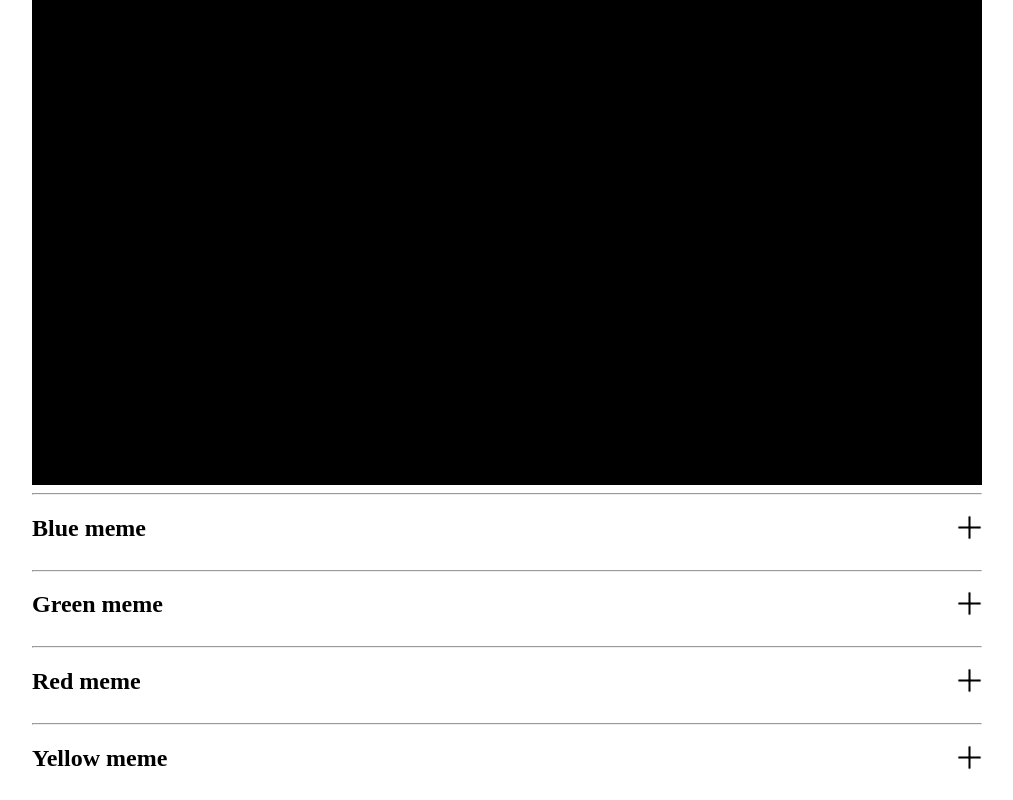
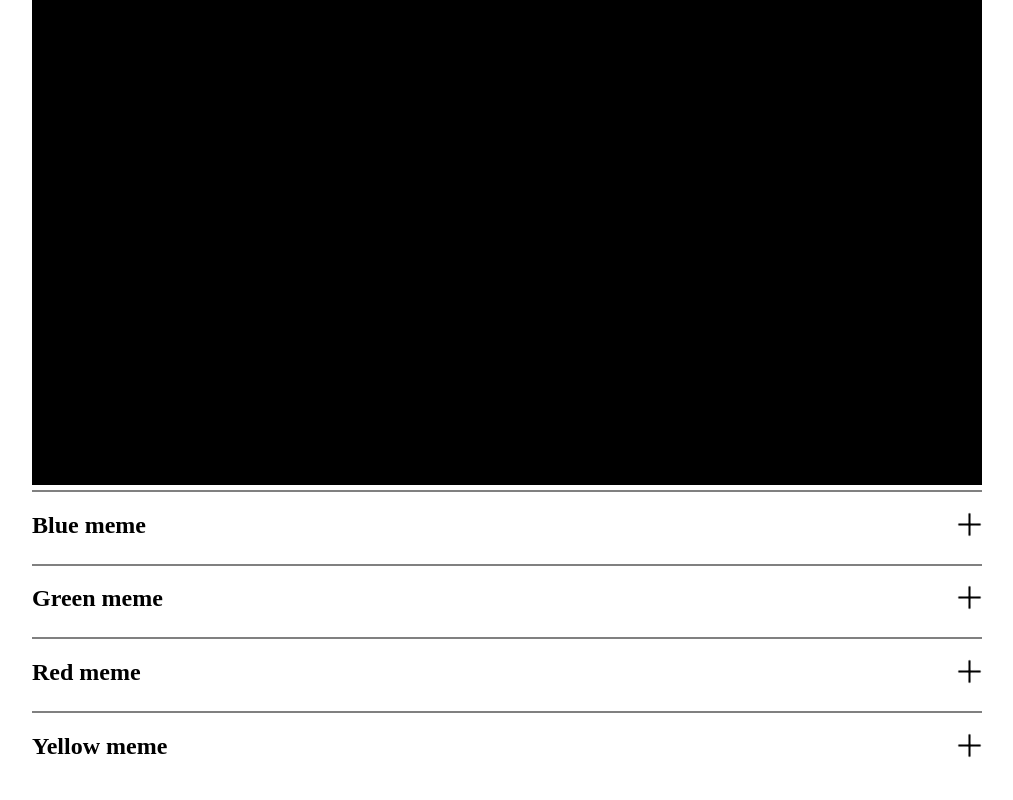
Before and after one commit to andrei-maslov/cssBayan, a plain HTML site: page cssBayan/index.html in a window 1280 px wide. Shown: the part 614-1414 px from the top of the page, without its empty margins (133-1146 px from the left). Drawn offline with Linux system fonts and the light colour scheme.

Commit message:
refactor: Remove horisontal line and add top border. (Sun, Mar 12, 2023 09:54:11 PM)

```diff
--- a/cssBayan/index.html
+++ b/cssBayan/index.html
@@ -13,7 +13,7 @@
     <div class="container">
         <h1>CSS Bayan</h1>
         <div class="accordion">
-            <hr>
+
             <input class="radio-button" type="radio" checked id="meme_1" name="common">
             <label class="meme-container" for="meme_1">
                 <div class="meme">
@@ -25,7 +25,6 @@
                 </div>
             </label>
 
-            <hr>
             <input class="radio-button" type="radio" id="meme_2" name="common">
             <label class="meme-container" for="meme_2">
                 <div class="meme">
@@ -37,7 +36,6 @@
                 </div>
             </label>
 
-            <hr>
             <input class="radio-button" type="radio" id="meme_3" name="common">
             <label class="meme-container" for="meme_3">
             <div class="meme">
@@ -49,7 +47,6 @@
             </div>
             </label>
 
-            <hr>
             <input class="radio-button" type="radio" id="meme_4" name="common">
             <label class="meme-container" for="meme_4">
             <div class="meme">
@@ -61,7 +58,6 @@
             </div>
             </label>
 
-            <hr>
             <input class="radio-button" type="radio" id="meme_5" name="common">
             <label class="meme-container" for="meme_5">
             <div class="meme">
--- a/cssBayan/styles/style.css
+++ b/cssBayan/styles/style.css
@@ -68,6 +68,11 @@
     border-top-color: gray;
 }
 
+.meme {
+    border-top: 2px solid gray;
+    margin-top: 5px;
+}
+
 .meme-state-icon {
     display: inline;
     position: inherit;
```
